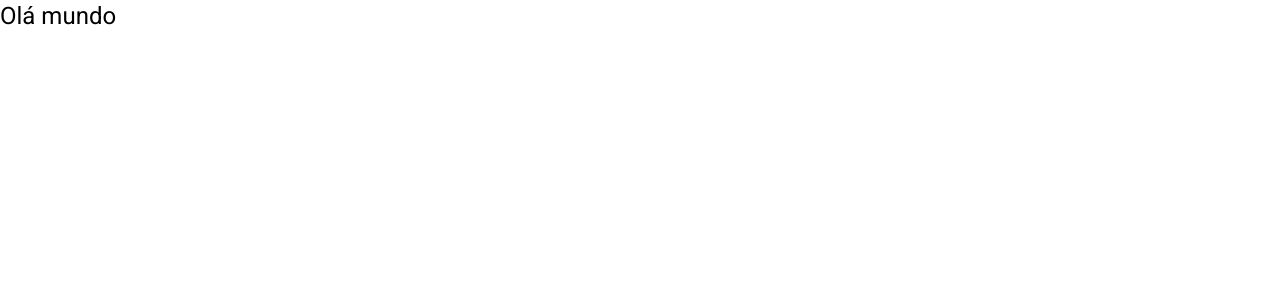
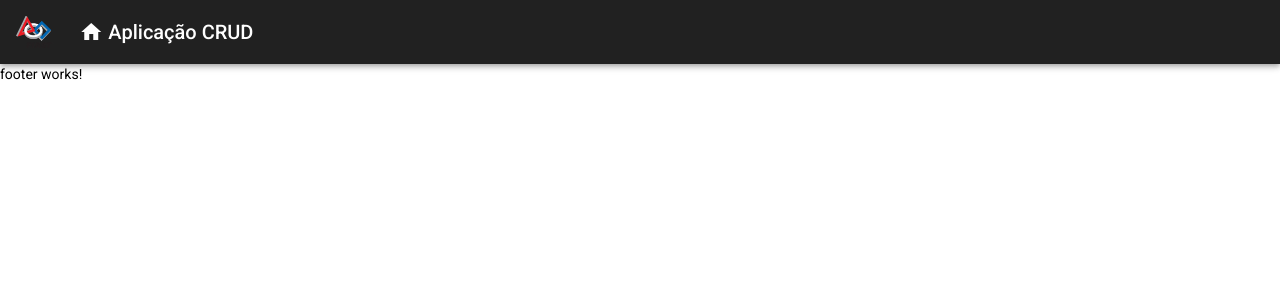
Before and after one commit to gabriel-q7/crud_Angular, an Angular app in the folder frontend/: page / in a window 1280 px wide. Shown: the top 300 px of the page. Built offline with nearby package versions, Linux system fonts and the light colour scheme.

Commit message:
add header, footer

```diff
--- a/frontend/src/app/app.component.html
+++ b/frontend/src/app/app.component.html
@@ -1 +1,2 @@
-<h1>Olá mundo</h1>
+<app-header></app-header>
+<app-footer></app-footer>
--- /dev/null
+++ b/frontend/src/app/components/template/footer/footer.component.html
@@ -0,0 +1 @@
+<p>footer works!</p>
--- /dev/null
+++ b/frontend/src/app/components/template/footer/footer.component.ts
@@ -0,0 +1,15 @@
+import { Component, OnInit } from '@angular/core';
+
+@Component({
+  selector: 'app-footer',
+  templateUrl: './footer.component.html',
+  styleUrls: ['./footer.component.css']
+})
+export class FooterComponent implements OnInit {
+
+  constructor() { }
+
+  ngOnInit(): void {
+  }
+
+}
--- /dev/null
+++ b/frontend/src/app/components/template/header/header.component.css
@@ -0,0 +1,22 @@
+.header {
+    display: flex;
+    align-items: center;
+}
+
+.header a {
+    display: flex;
+    align-items: center;
+    text-decoration: none;
+}
+
+.header .logo {
+    max-height: 32px;
+}
+
+.header .title-group {
+    padding-left: 25px;
+}
+
+.header .title-group i{
+    padding-right: 5px;
+}
--- /dev/null
+++ b/frontend/src/app/components/template/header/header.component.html
@@ -0,0 +1,15 @@
+<mat-toolbar class="header mat-elevation-z4">
+    <span>
+        <a>
+            <img src="assets/img/logo-img.png" alt="logo" class="logo">
+        </a>
+    </span>
+    <span class="title-group">
+        <a>
+            <i class="material-icons">
+                home
+            </i>
+            Aplicação CRUD
+        </a>
+    </span>
+</mat-toolbar>
--- /dev/null
+++ b/frontend/src/app/components/template/header/header.component.ts
@@ -0,0 +1,15 @@
+import { Component, OnInit } from '@angular/core';
+
+@Component({
+  selector: 'app-header',
+  templateUrl: './header.component.html',
+  styleUrls: ['./header.component.css']
+})
+export class HeaderComponent implements OnInit {
+
+  constructor() { }
+
+  ngOnInit(): void {
+  }
+
+}
```
Also changed, not shown: frontend/src/app/app.module.ts (+9 -2 lines), frontend/src/app/components/template/footer/footer.component.css (added), frontend/src/assets/img/logo-img.png (added).
